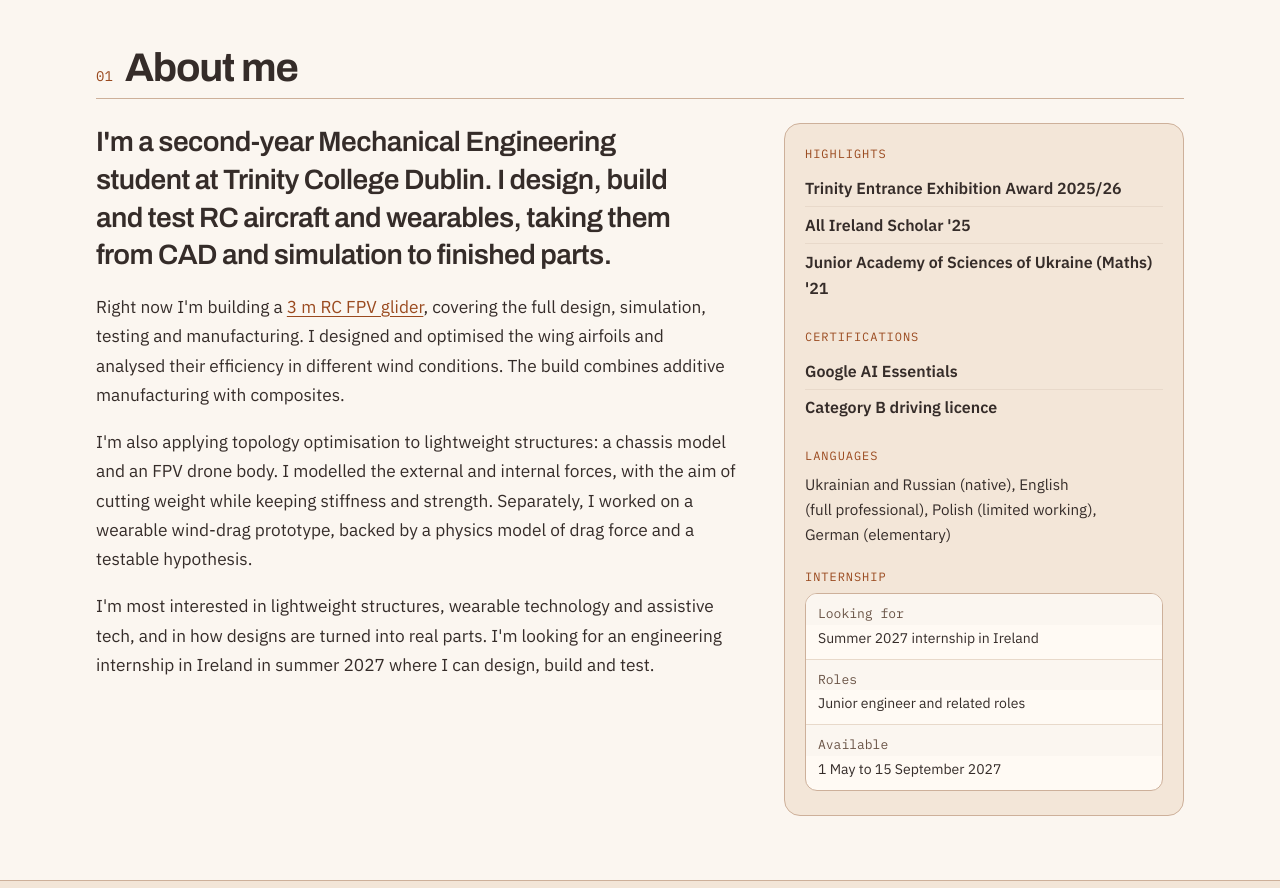
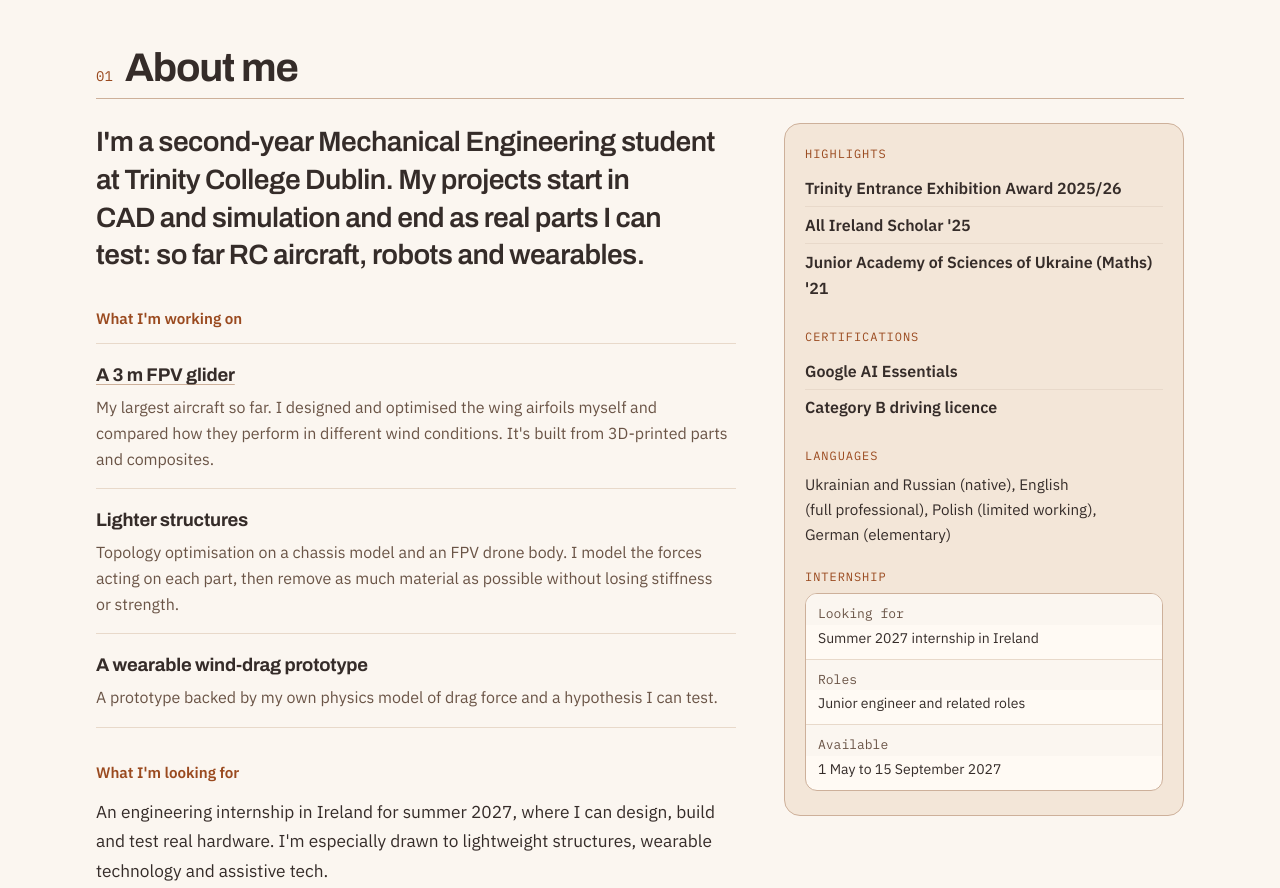
Before and after one commit to MykolaMats1uk/MykolaMats1uk.github.io, a plain HTML site: page index.html in a window 1280 px wide. Shown: the part 1100-1988 px from the top of the page. Drawn offline with Linux system fonts and the light colour scheme.

Commit message:
Restructure the About me section on my home page
Split the bio into a short intro, three things I'm working on and what I'm looking for, so it reads less like my LinkedIn summary.

```diff
--- a/css/style.css
+++ b/css/style.css
@@ -1157,3 +1157,40 @@ p { text-wrap: pretty; }
   .gallery-row { display: flex; align-items: flex-start; gap: 1.25rem; }
   .gallery-row figure { flex: var(--r, 1) 1 0; min-width: 0; }
 }
+
+/* Home bio: intro, then "What I'm working on" as a short list, then "What I'm looking for" */
+.bio-label {
+  margin: 2rem 0 0.75rem;
+  color: var(--accent);
+  font-family: var(--sans);
+  font-size: 0.95rem;
+  font-weight: 600;
+  letter-spacing: 0;
+}
+
+.bio-now {
+  display: grid;
+  gap: 0;
+  margin: 0;
+  padding: 0;
+  list-style: none;
+  max-width: none;
+  border-top: 1px solid var(--rule);
+}
+
+.bio-now li {
+  padding: 1rem 0;
+  border-bottom: 1px solid var(--rule);
+}
+
+.bio-now h4 {
+  margin: 0 0 0.3rem;
+  font-family: var(--display);
+  font-size: 1.15rem;
+  font-weight: 700;
+  letter-spacing: -0.01em;
+}
+
+.bio-now h4 a { color: var(--text); text-decoration-color: var(--line); }
+.bio-now h4 a:hover { color: var(--accent); }
+.bio-text .bio-now p { margin: 0; font-size: 1rem; line-height: 1.6; color: var(--muted); }
--- a/index.html
+++ b/index.html
@@ -8,7 +8,7 @@
   <link rel="icon" href="data:,">
   <link rel="preload" href="fonts/ibm-plex-sans-latin.woff2" as="font" type="font/woff2" crossorigin>
   <link rel="preload" href="fonts/archivo-latin.woff2" as="font" type="font/woff2" crossorigin>
-  <link rel="stylesheet" href="css/style.css?v=11">
+  <link rel="stylesheet" href="css/style.css?v=12">
 </head>
 <body>
   <a class="skip" href="#main">Skip to content</a>
@@ -65,10 +65,26 @@
     <div class="section-head"><span class="num">01</span><h2>About me</h2></div>
     <div class="bio">
       <div class="bio-text">
-        <p class="bio-intro">I'm a second-year Mechanical Engineering student at Trinity College Dublin. I design, build and test RC aircraft and wearables, taking them from CAD and simulation to finished parts.</p>
-        <p>Right now I'm building a <a href="projects/glider-3m.html">3 m RC FPV glider</a>, covering the full design, simulation, testing and manufacturing. I designed and optimised the wing airfoils and analysed their efficiency in different wind conditions. The build combines additive manufacturing with composites.</p>
-        <p>I'm also applying topology optimisation to lightweight structures: a chassis model and an FPV drone body. I modelled the external and internal forces, with the aim of cutting weight while keeping stiffness and strength. Separately, I worked on a wearable wind-drag prototype, backed by a physics model of drag force and a testable hypothesis.</p>
-        <p>I'm most interested in lightweight structures, wearable technology and assistive tech, and in how designs are turned into real parts. I'm looking for an engineering internship in Ireland in summer 2027 where I can design, build and test.</p>
+        <p class="bio-intro">I'm a second-year Mechanical Engineering student at Trinity College Dublin. My projects start in CAD and simulation and end as real parts I can test: so far RC aircraft, robots and wearables.</p>
+
+        <h3 class="bio-label">What I'm working on</h3>
+        <ul class="bio-now">
+          <li>
+            <h4><a href="projects/glider-3m.html">A 3 m FPV glider</a></h4>
+            <p>My largest aircraft so far. I designed and optimised the wing airfoils myself and compared how they perform in different wind conditions. It's built from 3D-printed parts and composites.</p>
+          </li>
+          <li>
+            <h4>Lighter structures</h4>
+            <p>Topology optimisation on a chassis model and an FPV drone body. I model the forces acting on each part, then remove as much material as possible without losing stiffness or strength.</p>
+          </li>
+          <li>
+            <h4>A wearable wind-drag prototype</h4>
+            <p>A prototype backed by my own physics model of drag force and a hypothesis I can test.</p>
+          </li>
+        </ul>
+
+        <h3 class="bio-label">What I'm looking for</h3>
+        <p>An engineering internship in Ireland for summer 2027, where I can design, build and test real hardware. I'm especially drawn to lightweight structures, wearable technology and assistive tech.</p>
       </div>
 
       <aside class="fact-card" aria-label="Key facts">
```
Also changed, not shown: about.html (+1 -1 lines), projects/glider-2m.html (+1 -1 lines), projects/glider-3m.html (+1 -1 lines), projects/index.html (+1 -1 lines), projects/sentinel.html (+1 -1 lines).
